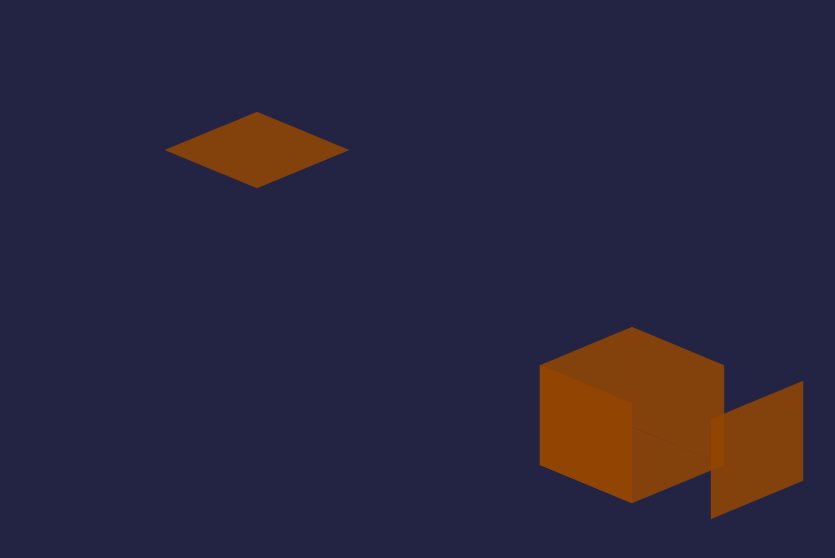
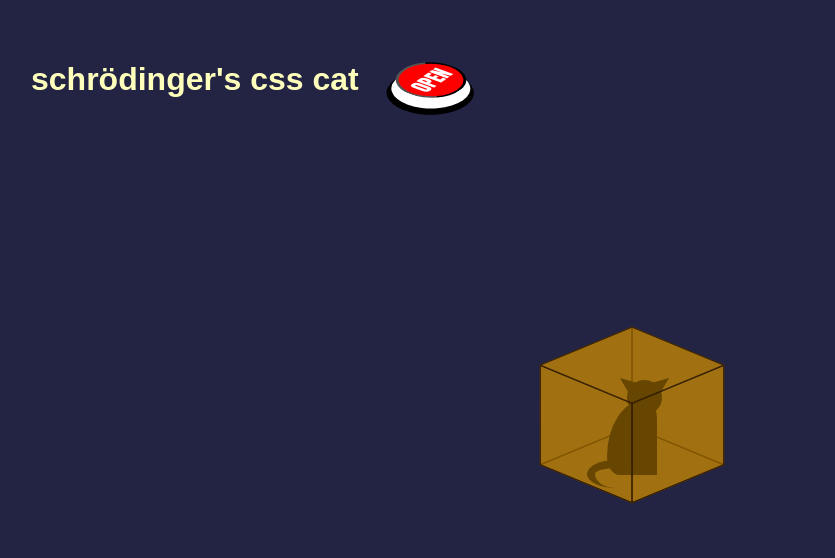
Before and after one commit to jadenham365/CSS-Still-Life, a plain HTML site: page index.html in a window 1280 px wide. Shown: the whole page, without its empty margins (33-868 px from the left). Drawn offline with Linux system fonts and the light colour scheme.

Commit message:
coming along

```diff
--- a/index.html
+++ b/index.html
@@ -1,14 +1,13 @@
 <style>
-
   :root {
 
-    --box-color: #964700d6;
-
-
+    --box-color: rgba(203, 140, 0, 0.5);
+    --border-color: rgb(40, 20, 0);
+    --text-color: rgb(255, 255, 188);
 
   }
 
-  {
+  * {
     box-sizing: border-box;
   }
 
@@ -19,85 +18,132 @@
     height: 100vh;
     margin: 0;
     background: #232344;
+
+
+  }
+
+  .text {
+
+    position: absolute;
+    top: 5vh;
+    left: 5vw;
+    color: var(--text-color);
+    font-family: sans-serif;
+
+
+
+  }
+
+
+  .button {
+
+    position: absolute;
+    top: calc(5vh + 15px);
+    left: calc(5vw + 375px);
+    height: 50px;
+    width: 50px;
+    border-radius: 50%;
+
+    background: red;
+    color: white;
+    font: bold 18px Impact, sans-serif;
+
+
+
+
+
+    transform: rotate(-35deg) skew(35deg);
+    box-shadow: -10px 7px 0px 3px white, -15px 10px 0px 6px black;
+
+
   }
 
   .top {
     position: absolute;
+    z-index: 2;
     width: 100px;
     height: 100px;
     background: var(--box-color);
     transform: rotate(-22.5deg) skewX(45deg) scaleY(0.70710678118);
-    left: calc(50vw - 400px);
-    top: calc(50vh - 300px);
+    left: calc(50vw - 25px);
+    top: calc(50vh - 85px);
+    border: 1px solid var(--border-color);
 
   }
 
   .bottom {
     position: absolute;
+    z-index: -1;
     width: 100px;
     height: 100px;
     background: var(--box-color);
     transform: rotate(-22.5deg) skewX(45deg) scaleY(0.70710678118);
     left: calc(50vw - 25px);
     top: calc(50vh + 15px);
+    border: 1px solid var(--border-color);
+  }
 
-  }
   .left {
 
     position: absolute;
+    z-index: 2;
     width: 100px;
     height: 100px;
     background: var(--box-color);
     transform: skewY(22.5deg) scaleX(0.92387953251);
     left: calc(50vw - 71px);
     top: calc(50vh - 16px);
-
+    border: 1px solid var(--border-color);
   }
 
   .backL {
 
     position: absolute;
+    z-index: -1;
     width: 100px;
     height: 100px;
     background: var(--box-color);
     transform: skewY(-22.5deg) scaleX(0.92387953251);
     left: calc(50vw - 71px);
     top: calc(50vh - 54px);
-
+    border: 1px solid var(--border-color);
   }
 
   .right {
 
     position: absolute;
+    z-index: 2;
     width: 100px;
     height: 100px;
     background: var(--box-color);
     transform: skewY(-22.5deg) scaleX(0.92387953251);
-    left: calc(50vw + 100px);
-    top: calc(50vh + 0px);
-
+    left: calc(50vw + 21px);
+    top: calc(50vh - 16px);
+    border: 1px solid var(--border-color);
   }
 
   .backR {
 
     position: absolute;
+    z-index: -1;
     width: 100px;
     height: 100px;
     background: var(--box-color);
     transform: skewY(22.5deg) scaleX(0.92387953251);
     left: calc(50vw + 21px);
     top: calc(50vh - 54px);
-
+    border: 1px solid var(--border-color);
   }
 
-/*
+
   .catbod {
 
 
     position: absolute;
+    z-index: 1;
     width: 50px;
     height: 75px;
-    background: #000000;
+    background: black;
     border-top-left-radius: 75%;
     border-top-right-radius: 25%;
     border-bottom-left-radius: 25%;
@@ -114,9 +160,10 @@
   .catbod::before {
     content: "";
     position: absolute;
+    z-index: 1;
     width: 50px;
     height: 20px;
-    border: 8px solid #000000;
+    border: 8px solid black;
     border-right: 0px;
     border-bottom: 0px;
 
@@ -124,7 +171,7 @@
     border-top-left-radius: 100%;
     border-bottom-left-radius: 100%;
     /*     OMG I ADDED THE BORDER BOTTOM LEFT RADIUS AND IT MADE THE PERFECT TAIL THIS WAS A TOTAL ACCIDENT */
-/*     top: 60px;
+    top: 60px;
     left: -20px;
 
 
@@ -134,30 +181,35 @@
   .cathead {
 
     position: absolute;
+    z-index: 1;
     width: 35px;
     height: 35px;
-    background: #000000;
+    background: black;
     border-radius: 50%;
     left: calc(50vw + 20px);
     top: calc(50vh - 20px);
   }
+
   .cathead::before {
 
 
     content: "";
     position: absolute;
+    z-index: 1;
     clip-path: polygon(0 50%, 67% 100%, 100% 0);
-        background: #000000;
+    background: black;
     width: 35px;
     height: 20px;
     top: -2px;
     left: 7px;
   }
+
   .cathead::after {
     content: "";
     position: absolute;
+    z-index: 1;
     clip-path: polygon(0 0, 33% 100%, 100% 50%);
-        background: #000000;
+    background: black;
     width: 35px;
     height: 20px;
     top: -2px;
@@ -165,11 +217,6 @@
 
 
   }
- */
-
-
-
-
 </style>
 
 
@@ -183,3 +230,12 @@
 <div class="backR"></div>
 <div class="catbod"></div>
 <div class="cathead"></div>
+<div class="text">
+
+  <h1> schrödinger's css cat</h1>
+
+
+</div>
+
+
+<button class="button">OPEN</button>
```
Lines whose indentation alone changed are shown as unchanged.
